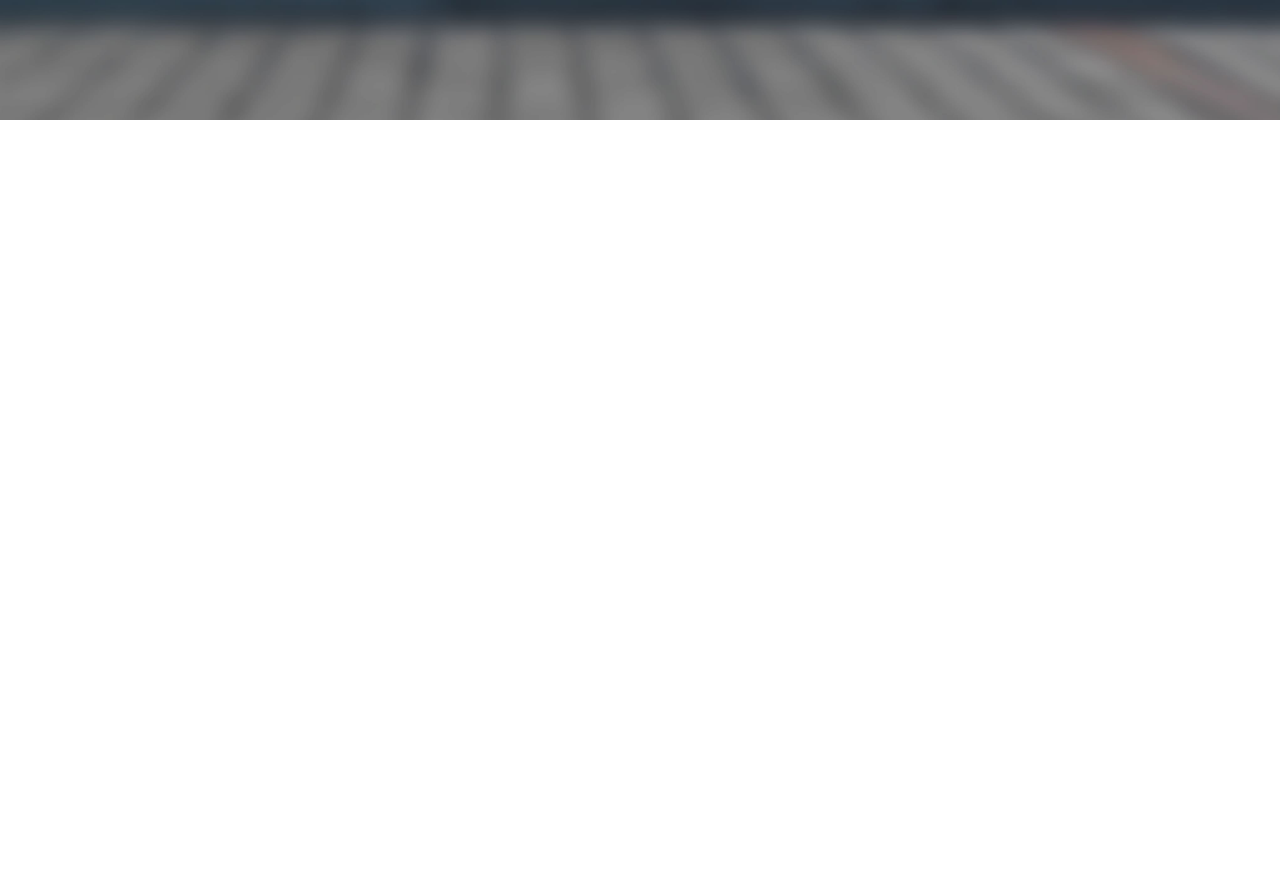
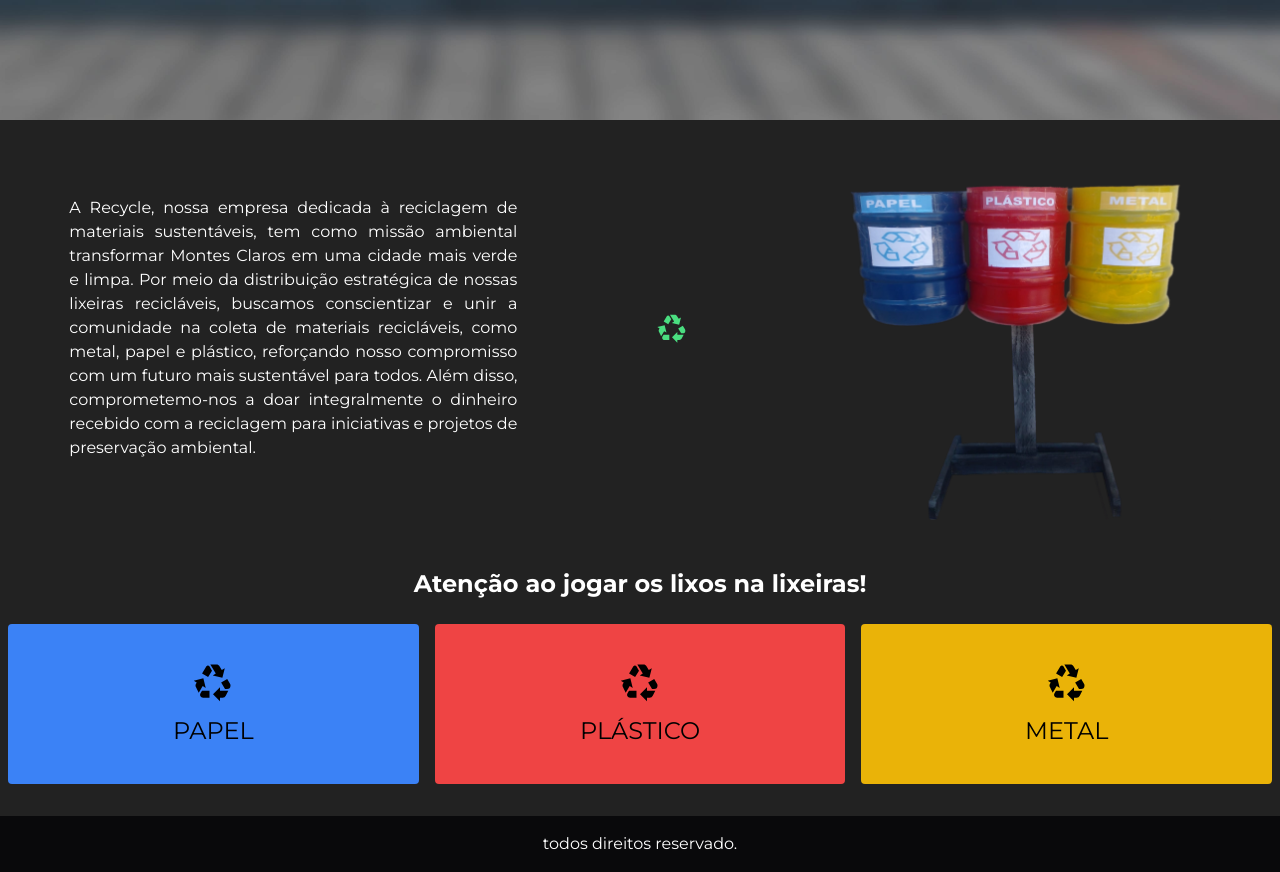
Before and after one commit to victorzllDev/ReciCycle, a React (Vite) app: page / in a window 1280 px wide. Shown: the part 680-1552 px from the top of the page. Before the commit the page ends 800 px from the top, so only its background shows below. Built offline with nearby package versions, Linux system fonts and the light colour scheme.

Commit message:
section 2, section 3, footer

```diff
--- a/src/App.jsx
+++ b/src/App.jsx
@@ -1,5 +1,6 @@
 import { MdRecycling } from 'react-icons/md'
 import logoImg from '/src/assets/recicycle.png'
+import lixeiraImg from '/src/assets/lixeira.png'
 
 function App() {
 	return (
@@ -20,6 +21,45 @@ function App() {
 					</button>
 				</div>
 			</section>
+			<section className=" px-2 py-4 text-white">
+				<div className="mx-auto flex h-full  flex-col flex-wrap items-center justify-around gap-4 min-[916px]:flex-row">
+					<p className="max-w-md text-justify">
+						A Recycle, nossa empresa dedicada à reciclagem de materiais
+						sustentáveis, tem como missão ambiental transformar Montes Claros em
+						uma cidade mais verde e limpa. Por meio da distribuição estratégica
+						de nossas lixeiras recicláveis, buscamos conscientizar e unir a
+						comunidade na coleta de materiais recicláveis, como metal, papel e
+						plástico, reforçando nosso compromisso com um futuro mais
+						sustentável para todos. Além disso, comprometemo-nos a doar
+						integralmente o dinheiro recebido com a reciclagem para iniciativas
+						e projetos de preservação ambiental.
+					</p>
+					<MdRecycling size={32} className="text-green-400" />
+					<img src={lixeiraImg} alt="lixeira" className="w-96" />
+				</div>
+			</section>
+			<section className="px-2 py-8">
+				<p className="mb-6 text-center text-2xl font-bold text-white">
+					Atenção ao jogar os lixos na lixeiras!
+				</p>
+				<div className="mx-auto flex max-w-md flex-col items-center justify-center gap-4 min-[716px]:max-w-none min-[716px]:flex-row">
+					<div className="flex h-40 w-full  flex-col items-center justify-center gap-3 rounded  bg-blue-500">
+						<MdRecycling size={42} />
+						<p className="text-2xl uppercase">Papel</p>
+					</div>
+					<div className="flex h-40 w-full  flex-col items-center justify-center gap-3 rounded  bg-red-500">
+						<MdRecycling size={42} />
+						<p className="text-2xl uppercase">plástico</p>
+					</div>
+					<div className="flex h-40 w-full flex-col items-center justify-center gap-3 rounded   bg-yellow-500">
+						<MdRecycling size={42} />
+						<p className="text-2xl uppercase">Metal</p>
+					</div>
+				</div>
+			</section>
+			<footer className="w-full bg-zinc-950 px-2 py-4 text-center text-white">
+				<p>todos direitos reservado.</p>
+			</footer>
 		</>
 	)
 }
--- a/src/index.css
+++ b/src/index.css
@@ -5,3 +5,7 @@
 * {
 	font-family: 'Montserrat', sans-serif;
 }
+
+body {
+	background-color: #222222;
+}
```
Also changed, not shown: src/assets/lixeira.png (added).
